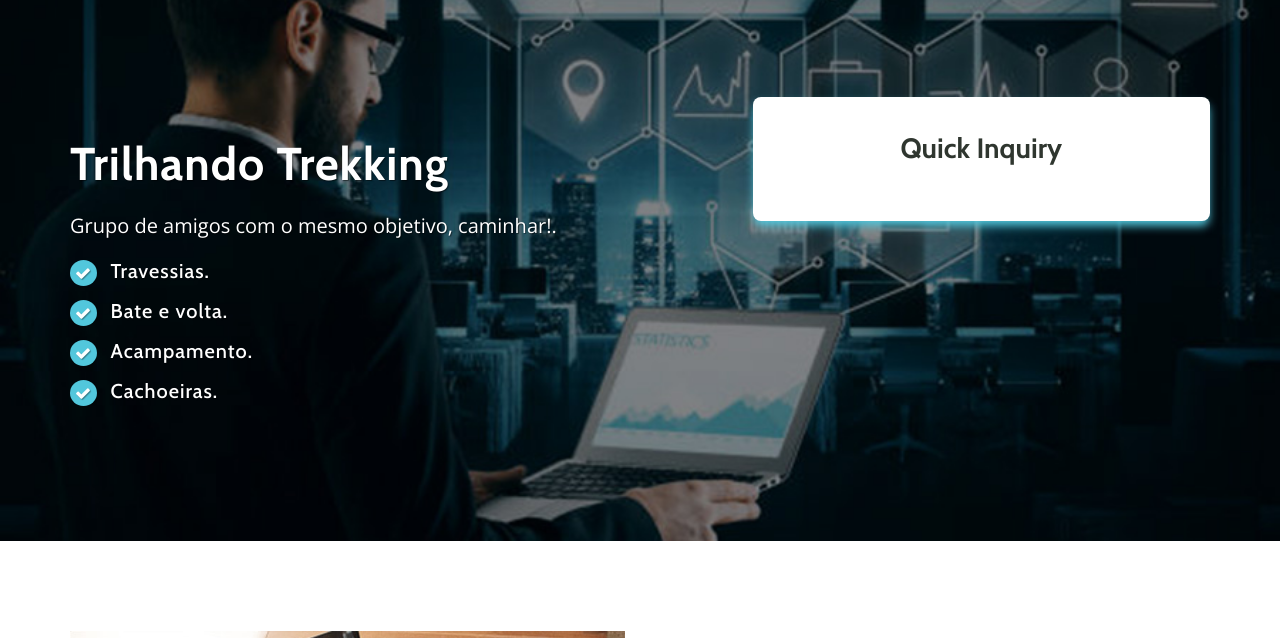
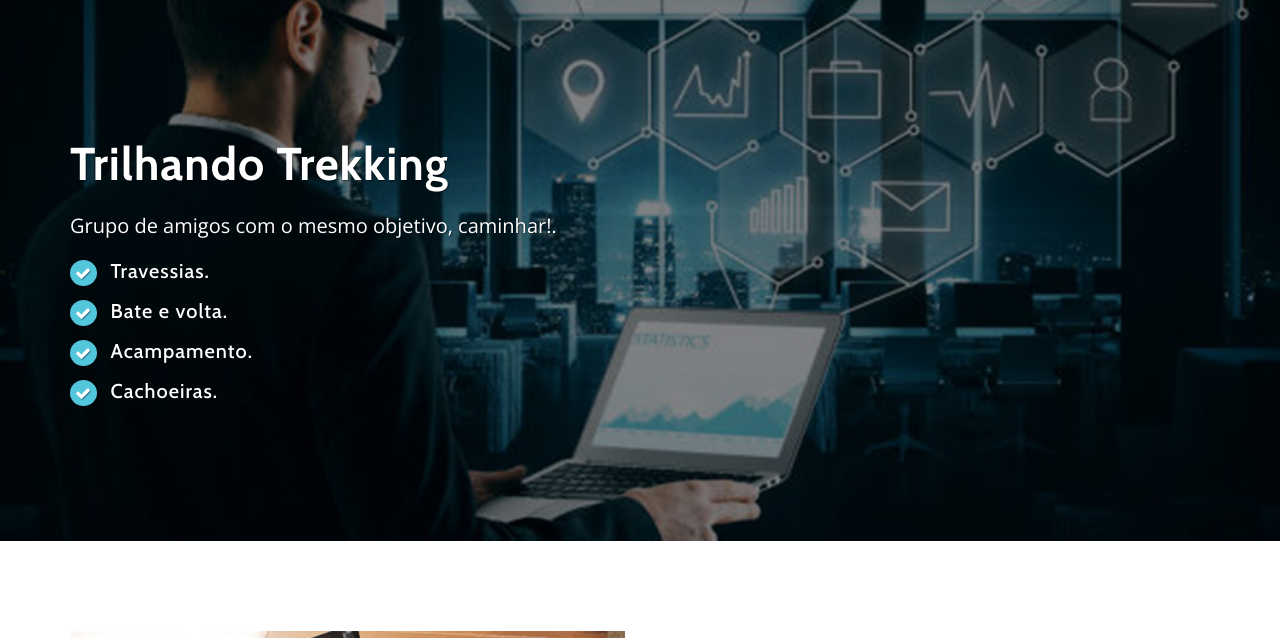
Before and after one commit to TrilhandoTrekking/home, a plain HTML site: page index.html in a window 1280 px wide. Shown: the part 83-721 px from the top of the page. Drawn offline with nearby package versions, Linux system fonts and the light colour scheme.

Commit message:
Update index.html

```diff
--- a/index.html
+++ b/index.html
@@ -115,20 +115,6 @@
 
 	            </div>
 	            <!--end col-md-7-->
-
-				<!--begin col-md-5-->
-	            <div class="col-md-5">
-
-	          		<!--begin register-form-wrapper-->
-	          		<div class="register-form-wrapper">
-
-		          		<h3>Quick Inquiry</h3>
-
-                    </div>
-                    <!--end register-form-wrapper-->
-
-	            </div>
-	            <!--end col-md-5-->
 
 	        </div>
 	        <!--end row -->
```
